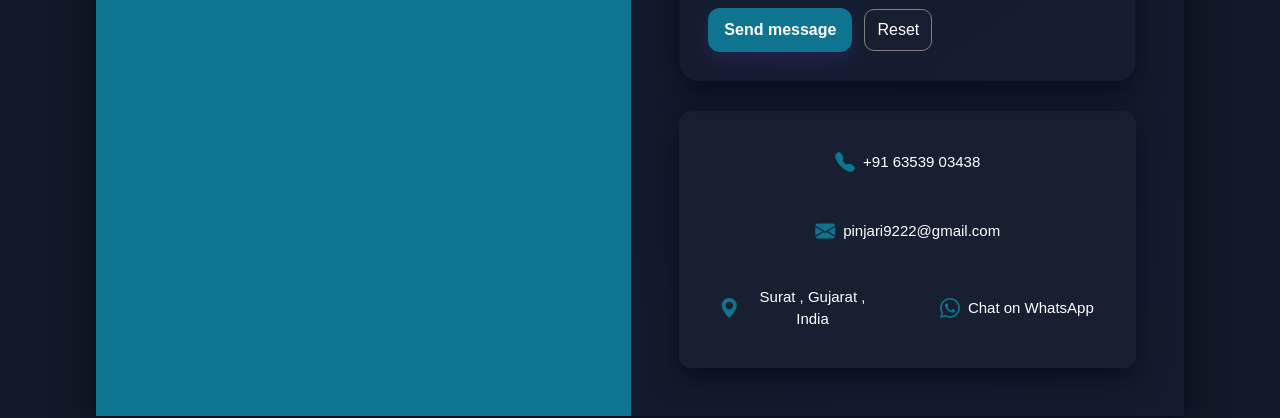
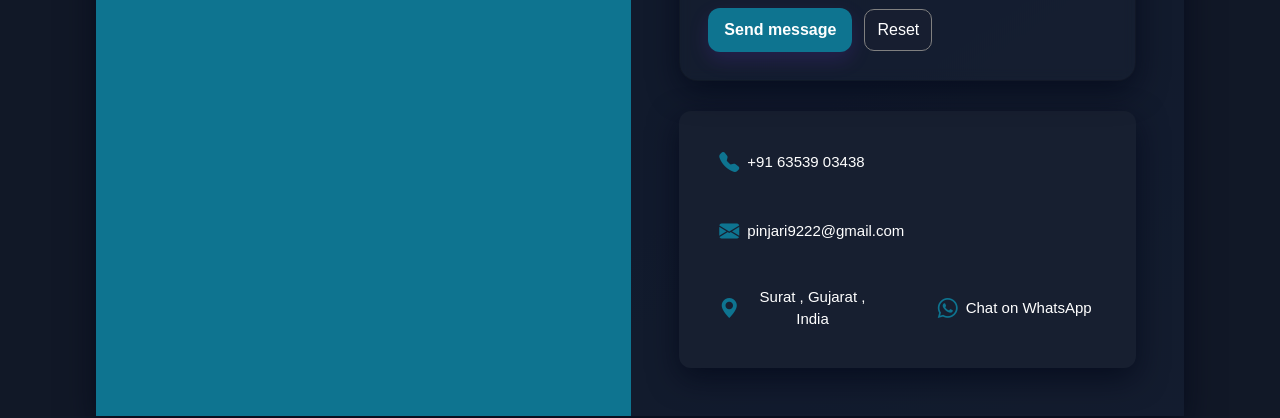
Before and after one commit to Mahek-Mansuri/Portfolio, a React (Create React App) app: page / in a window 1280 px wide. Shown: the part 4160-4578 px from the top of the page. Built offline with nearby package versions, Linux system fonts and the light colour scheme.

Commit message:
23-August-2025

```diff
--- a/src/Components/Contact/Contact.css
+++ b/src/Components/Contact/Contact.css
@@ -227,7 +227,7 @@
 .info-item {
   display: flex;
   align-items: center;
-  justify-content: center;
+  justify-content: start;
   /* center icon + text */
   flex: 1 1 calc(50% - 30px);
   padding: 12px 15px;
@@ -318,6 +318,7 @@
 
   .contact-info {
     flex-direction: column;
+    align-items: start;
     /* stack all items */
     gap: 20px;
     /* more spacing */
@@ -344,6 +345,8 @@
 
   .contact-info {
     flex-direction: column;
+        align-items: start;
+
     /* stack all items */
     gap: 20px;
     /* more spacing */
@@ -402,6 +405,8 @@
 
   .contact-info {
     flex-direction: column;
+        align-items: start;
+
     /* stack all items */
     gap: 20px;
     /* more spacing */
```
